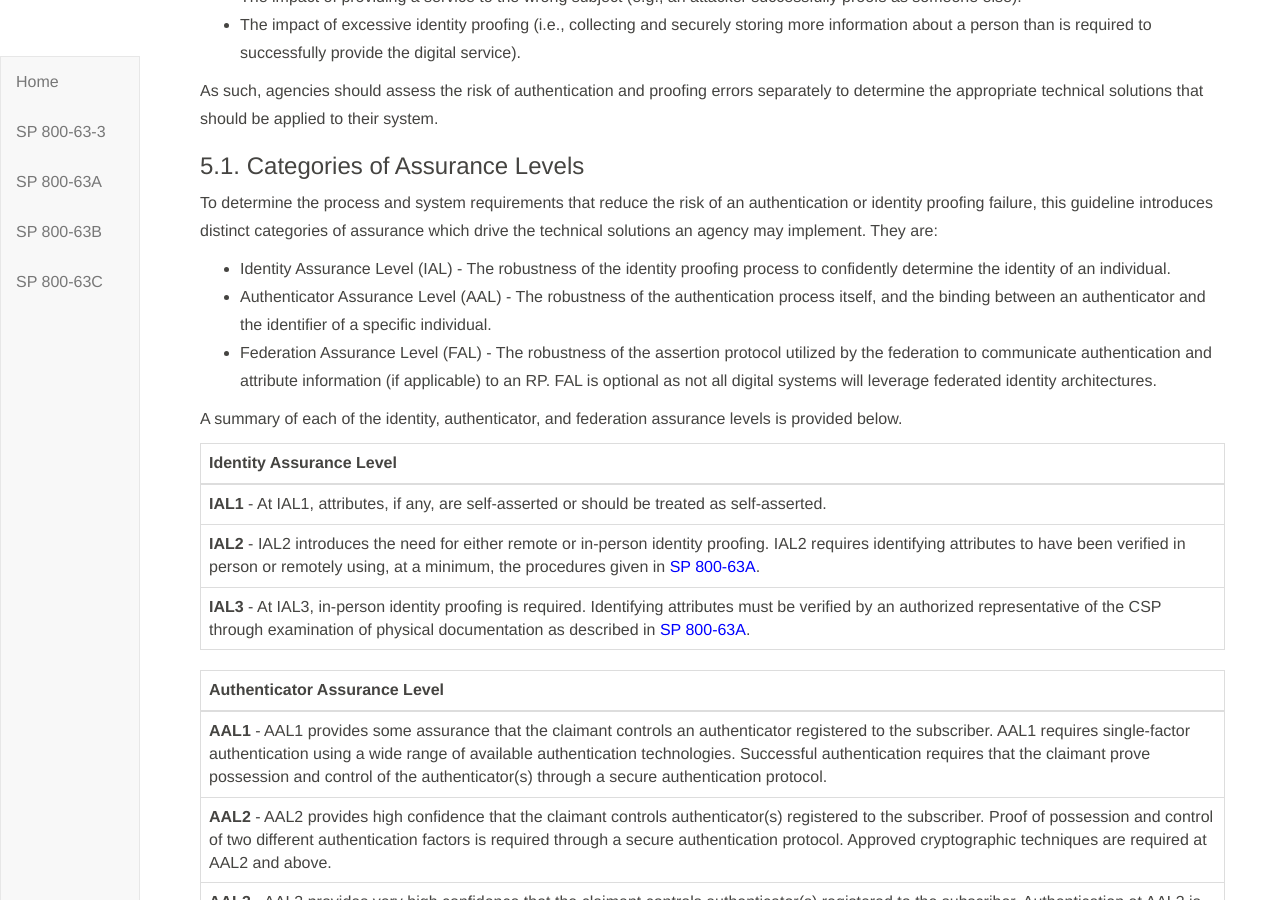
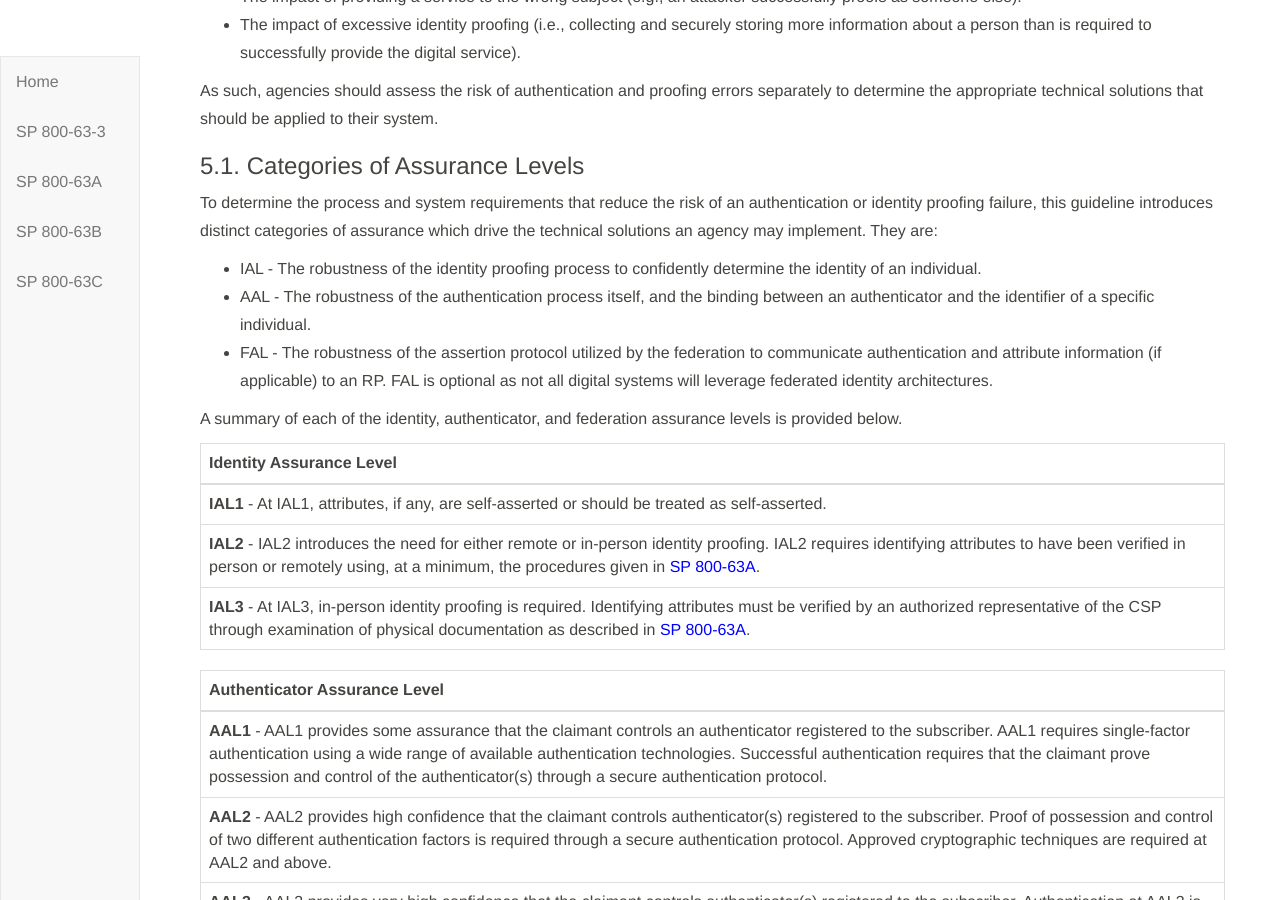
Before and after one commit to usnistgov/800-63-3, a Jekyll site: the page built from sp800-63-3/sec5_xAL.md, in a window 1280 px wide and 900 px high, scrolled down 606 px. Built offline with Jekyll 4.4.1, drawn with Linux system fonts in a browser that asks for light colours; our own code applies the rules of GitHub Pages for plain Markdown files.

Commit message:
Update sec5_xAL.md

```diff
--- a/sp800-63-3/sec5_xAL.md
+++ b/sp800-63-3/sec5_xAL.md
@@ -24,9 +24,9 @@
 
 To determine the process and system requirements that reduce the risk of an authentication or identity proofing failure, this guideline introduces distinct categories of assurance which drive the technical solutions an agency may implement. They are:
 
-* Identity Assurance Level (IAL) - The robustness of the identity proofing process to confidently determine the identity of an individual.
-* Authenticator Assurance Level (AAL) - The robustness of the authentication process itself, and the binding between an authenticator and the identifier of a specific individual.
-* Federation Assurance Level (FAL) - The robustness of the assertion protocol utilized by the federation to communicate authentication and attribute information (if applicable) to an RP. FAL is optional as not all digital systems will leverage federated identity architectures.
+* IAL - The robustness of the identity proofing process to confidently determine the identity of an individual.
+* AAL - The robustness of the authentication process itself, and the binding between an authenticator and the identifier of a specific individual.
+* FAL - The robustness of the assertion protocol utilized by the federation to communicate authentication and attribute information (if applicable) to an RP. FAL is optional as not all digital systems will leverage federated identity architectures.
 
 A summary of each of the identity, authenticator, and federation assurance levels is provided below.
 
```
